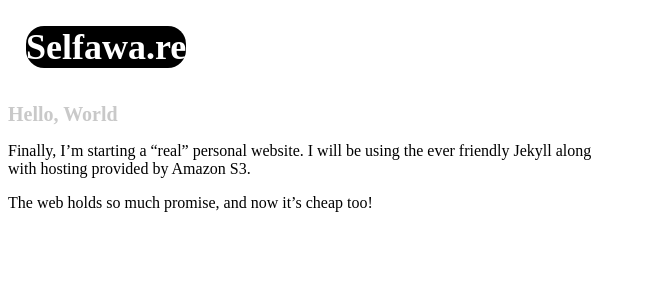
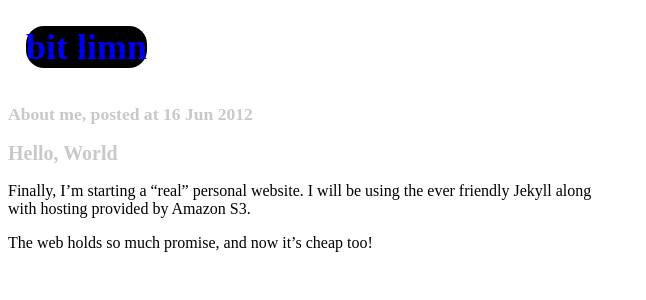
Before and after one commit to semisight/blog, a Jekyll site: the page built from _posts/2012-6-16-proverbial-hello-world.md, in a window 1280 px wide. Shown: the top 300 px of the page, without its empty margins (0-646 px from the left). Built offline with Jekyll 4.4.1, drawn with Linux system fonts in a browser that asks for light colours.

Commit message:
Add post layout.
I added a layout specifically for posts.

```diff
--- a/_layouts/default.html
+++ b/_layouts/default.html
@@ -5,7 +5,7 @@
 		<link rel="stylesheet" type="text/css" href="/css/style.css">
 	</head>
 	<body>
-		<h1><a>Selfawa.re</a></h1>
+		<h1><a href="/">bit limn</a></h1>
 		{{ content }}
 	</body>
 </html>
--- /dev/null
+++ b/_layouts/post.html
@@ -0,0 +1,8 @@
+---
+layout: default
+permalink: /blog/:title
+---
+
+<h3>About {{ page.categories | array_to_sentence_string }}, posted at {{ page.date | date_to_string }}</h3>
+
+{{ content }}
--- a/_posts/2012-6-16-proverbial-hello-world.md
+++ b/_posts/2012-6-16-proverbial-hello-world.md
@@ -1,6 +1,7 @@
 ---
-layout: default
+layout: post
 title: Proverbial "Hello World"
+categories: [me]
 ---
 
 ##Hello, World
```
